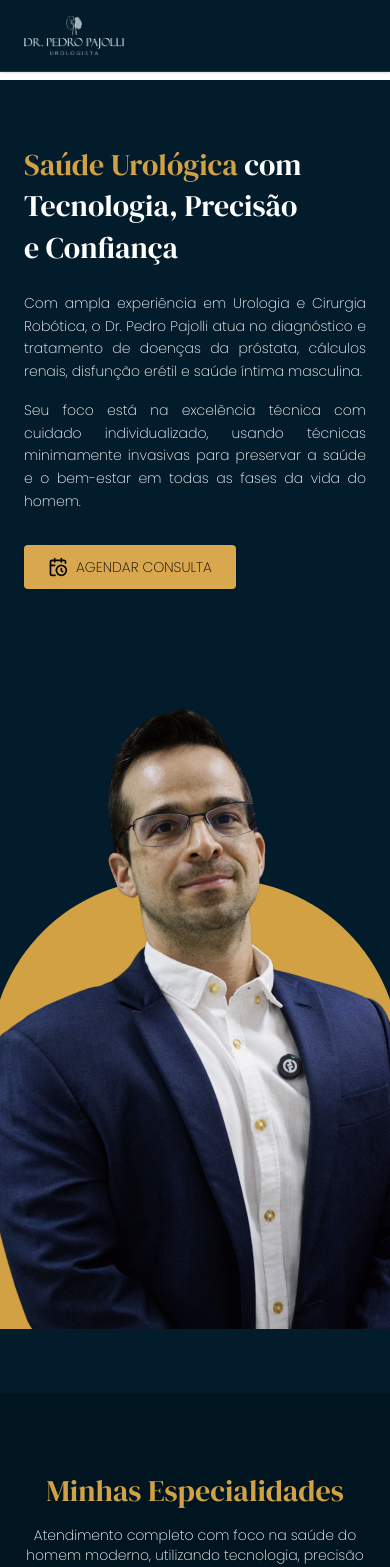
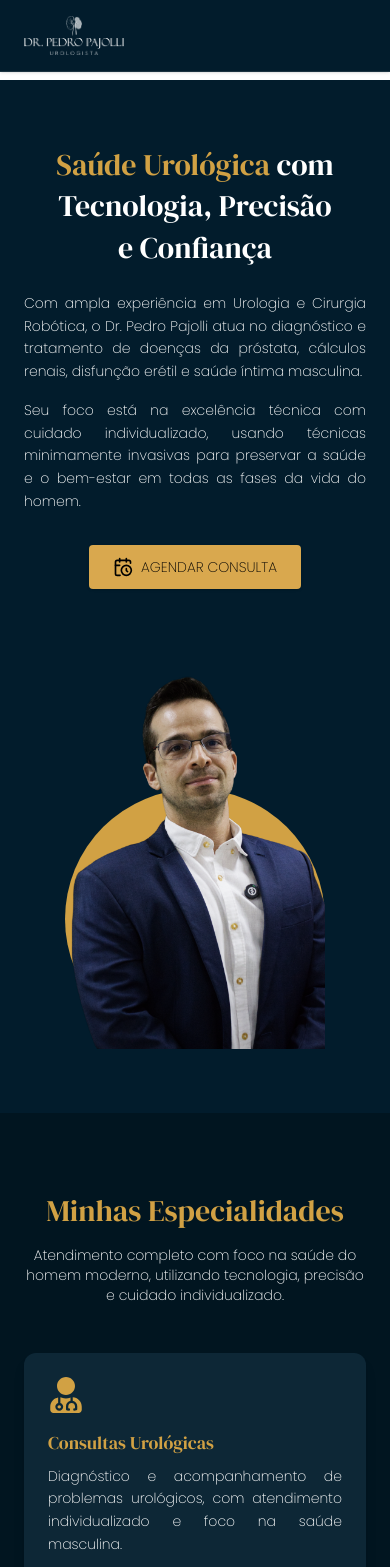
Before and after one commit to PauloSantangelo/dr-pedro-pajolli, a Next.js app: page / in a window 390 px wide. Shown: the top 1567 px of the page. Built offline with nearby package versions, Linux system fonts and the light colour scheme.

Commit message:
Atualizações visuais e responsivas finais

```diff
--- a/src/components/sections/DuvidasSection.tsx
+++ b/src/components/sections/DuvidasSection.tsx
@@ -9,79 +9,79 @@ const videosDestaque = [
     pergunta: "Cirurgia robótica pode falhar?",
     videoUrl: "/videos/pode-falhar-cirurgia-robotica.mp4",
     descricao:
-      "Apesar da alta tecnologia, a cirurgia robótica pode apresentar falhas, principalmente por fatores humanos, anatômicos ou limitações técnicas."
+      "Apesar de envolver alta tecnologia, a cirurgia robótica é um dos métodos mais seguros da atualidade. Ela oferece máxima precisão, menor risco de sangramento, recuperação mais rápida e menor trauma aos tecidos, sendo amplamente utilizada nos melhores centros médicos do mundo. As falhas são extremamente raras e, quando ocorrem, geralmente estão relacionadas a fatores humanos, variações anatômicas do paciente ou limitações específicas do equipamento. Ainda assim, esses riscos são minimizados por uma equipe experiente, treinada e por protocolos rigorosos de segurança."
   },
   {
     pergunta: "Câncer de próstata: quando indicar cirurgia robótica?",
     videoUrl: "/videos/cancer-prostata-cirurgia-robotica.mp4",
     descricao:
-      "A cirurgia robótica oferece uma alternativa menos invasiva e com recuperação mais rápida para o câncer de próstata."
+      "A cirurgia robótica oferece uma alternativa menos invasiva e com recuperação mais rápida para o câncer de próstata. Ela é indicada principalmente em casos localizados, nos quais é possível preservar estruturas importantes como nervos e vasos, promovendo melhor qualidade de vida no pós-operatório."
   },
   {
     pergunta: "O que acontece quando a testosterona está baixa?",
     videoUrl: "/videos/testosterona-baixa.mp4",
     descricao:
-      "A baixa testosterona pode causar fadiga, diminuição da libido, alterações de humor e perda de massa muscular. A avaliação médica é fundamental."
+      "A baixa testosterona pode causar fadiga, diminuição da libido, alterações de humor e perda de massa muscular. O tratamento adequado é baseado na reposição hormonal e em mudanças no estilo de vida, sempre com acompanhamento médico."
   },
   {
     pergunta: "Vasectomia diminui a testosterona?",
     videoUrl: "/videos/vasectomia-diminui-testosterona.mp4",
     descricao:
-      "Não. A vasectomia não interfere na produção de testosterona, pois não altera a função dos testículos."
+      "Não. A vasectomia não interfere na produção de testosterona, pois não altera a função dos testículos. O procedimento apenas interrompe a passagem dos espermatozoides, sem afetar os hormônios."
   },
   {
     pergunta: "É possível engravidar após vasectomia?",
     videoUrl: "/videos/engravida-apos-vasectomia.mp4",
     descricao:
-      "A reversão da vasectomia pode permitir uma nova gravidez, mas o sucesso depende do tempo decorrido e da técnica usada."
+      "Embora a vasectomia seja um método altamente eficaz de contracepção masculina, com taxas de sucesso superiores a 99%, ainda existe uma chance extremamente rara de gravidez espontânea. Isso pode ocorrer por recanalização dos canais deferentes, mesmo anos após o procedimento. Além disso, é possível engravidar por meio de reversão da vasectomia, feita por microcirurgia. As chances de sucesso nesse caso variam conforme o tempo decorrido desde a cirurgia e as condições clínicas do paciente."
   },
   {
     pergunta: "Cirurgia robótica vs laparoscópica: qual escolher?",
     videoUrl: "/videos/cirurgia-robotica-vs-laparoscopica.mp4",
     descricao:
-      "A cirurgia robótica proporciona maior precisão e menor agressão ao corpo, sendo indicada em muitos casos sobre a laparoscópica tradicional."
+      "A cirurgia robótica proporciona maior precisão, menor trauma e recuperação mais rápida. É indicada em muitos casos com mais benefícios do que a laparoscopia tradicional."
   },
   {
     pergunta: "Caroço ou nódulo: o que pode ser?",
     videoUrl: "/videos/caroco-ou-nodulo-o-que-pode-ser.mp4",
     descricao:
-      "Um caroço pode indicar desde inflamações simples até tumores. A avaliação médica com exames de imagem é essencial."
+      "Um caroço pode indicar desde inflamações simples até tumores. A avaliação médica com exames de imagem é fundamental para o diagnóstico correto."
   },
   {
     pergunta: "Preenchimento peniano aumenta em repouso?",
     videoUrl: "/videos/preenchimento-aumenta-em-repouso.mp4",
     descricao:
-      "Sim. O procedimento busca melhorar a proporção peniana mesmo em estado flácido, gerando mais satisfação estética."
+      "Sim. O procedimento visa melhorar a proporção peniana mesmo em estado flácido, promovendo mais autoestima e satisfação estética."
   },
   {
     pergunta: "Preenchimento peniano causa impotência?",
     videoUrl: "/videos/preenchimento-gera-hipotencia.mp4",
     descricao:
-      "Não. Quando bem executado, o preenchimento não causa impotência, pois respeita as estruturas funcionais do pênis."
+      "Não. Quando realizado com técnica adequada, o preenchimento não compromete a função erétil nem a sensibilidade do pênis."
   },
   {
     pergunta: "Quais os sinais de pedra nos rins?",
     videoUrl: "/videos/sinais-de-pedra-nos-rins.mp4",
     descricao:
-      "Dor intensa na lombar, urina com sangue, náuseas e urgência para urinar são alguns dos principais sinais."
+      "Dor intensa na lombar, urina com sangue, náuseas e urgência para urinar são sintomas comuns. A dor costuma ser súbita e muito forte."
   },
   {
     pergunta: "Segurar urina faz mal?",
     videoUrl: "/videos/segurar-urina-faz-mal.mp4",
     descricao:
-      "Sim. Segurar urina com frequência pode favorecer infecções e sobrecarga da bexiga, afetando sua função."
+      "Sim. Segurar a urina por longos períodos pode favorecer infecções, aumento da pressão vesical e comprometer a função da bexiga ao longo do tempo."
   },
   {
     pergunta: "Preenchimento peniano altera a sensibilidade?",
     videoUrl: "/videos/preenchimento-muda-sensibilidade.mp4",
     descricao:
-      "Em geral, não. Quando feito corretamente, o preenchimento respeita áreas sensíveis, mantendo as sensações táteis preservadas."
+      "Não. O procedimento respeita as estruturas sensíveis do pênis e, quando feito corretamente, não altera a sensibilidade tátil."
   },
   {
     pergunta: "Vasectomia pode ser revertida?",
     videoUrl: "/videos/vasectomia-pode-reverter.mp4",
     descricao:
-      "Sim. Em muitos casos, é possível realizar a reversão da vasectomia por microcirurgia, com taxas de sucesso variáveis."
+      "Embora muitas pessoas tenham dúvidas sobre a reversão natural da vasectomia, é importante esclarecer que isso é extremamente raro e improvável. Para que ocorra uma nova gravidez, geralmente é necessário recorrer à microcirurgia específica, realizada por especialistas. O sucesso do procedimento depende de diversos fatores, como o tempo desde a vasectomia, a técnica utilizada originalmente e as condições anatômicas do paciente. Mesmo com alta tecnologia, a reversão exige avaliação individualizada para garantir segurança e bons resultados."
   }
 ];
 
@@ -127,7 +127,7 @@ export default function DuvidasSection() {
                       transition={{ duration: 0.4 }}
                       className="flex flex-col md:flex-row gap-6 px-6 pb-6"
                     >
-                      <div className="flex-1 text-sm font-[var(--font-body)] font-extralight text-justify flex items-center">
+                      <div className="flex-1 max-w-xl text-sm font-[var(--font-body)] font-extralight text-justify flex items-center">
                         {descricao}
                       </div>
                       <div className="flex justify-center md:justify-end">
--- a/src/components/sections/HeroSection.tsx
+++ b/src/components/sections/HeroSection.tsx
@@ -9,12 +9,12 @@ export default function HeroSection() {
   return (
     <section
       id="inicio"
-      className="relative w-full min-h-[82vh] bg-[#021C2C] text-white px-6 py-16 overflow-hidden"
+      className="relative w-full min-h-screen lg:min-h-[82vh] bg-[#021C2C] text-white px-6 py-16 overflow-hidden"
     >
       <div className="relative z-10 max-w-7xl mx-auto flex flex-col lg:flex-row items-center justify-between gap-10">
-        {/* Texto à esquerda com animação */}
+        {/* Texto à esquerda */}
         <motion.div
-          className="flex-1 space-y-6"
+          className="flex-1 space-y-6 text-center lg:text-left"
           initial={{ opacity: 0, x: -50 }}
           animate={{ opacity: 1, x: 0 }}
           transition={{ duration: 0.8, ease: "easeOut" }}
@@ -25,7 +25,7 @@ export default function HeroSection() {
             e Confiança
           </h1>
 
-          <div className="text-sm md:text-base font-[var(--font-body)] font-extralight max-w-xl text-justify space-y-4 leading-relaxed">
+          <div className="text-sm md:text-base font-[var(--font-body)] font-extralight max-w-xl mx-auto lg:mx-0 text-justify space-y-4 leading-relaxed">
             <p>
               Com ampla experiência em Urologia e Cirurgia Robótica, o Dr. Pedro Pajolli atua no diagnóstico e tratamento de doenças da próstata, cálculos renais, disfunção erétil e saúde íntima masculina.
             </p>
@@ -34,6 +34,7 @@ export default function HeroSection() {
             </p>
           </div>
 
+          <div className="flex justify-center lg:justify-start">
             <a
               href="#agendar"
               className="inline-flex items-center gap-2 px-6 py-3 rounded bg-[#d9a84e] text-black font-[var(--font-body)] font-medium text-sm shadow hover:bg-[#c99942] transition mt-2"
@@ -41,17 +42,24 @@ export default function HeroSection() {
               <LuCalendarClock size={20} />
               AGENDAR CONSULTA
             </a>
+          </div>
         </motion.div>
 
-        {/* Imagem com animação e moldura ajustada */}
+        {/* Imagem do Dr. com fundo dinâmico */}
         <motion.div
-          className="relative flex-1 flex items-end justify-center h-[720px]"
+          className="relative flex-1 flex items-end justify-center h-[480px] md:h-[600px] lg:h-[720px]"
           initial={{ opacity: 0, y: 60 }}
           animate={{ opacity: 1, y: 0 }}
           transition={{ duration: 1, ease: "easeOut", delay: 0.2 }}
         >
-          <div className="absolute bottom-0 w-[410px] h-[450px] bg-[#d1a144] rounded-t-[180px] z-0" />
-          <div className="relative w-[460px] h-[700px] z-10">
+          {/* Círculo de fundo para mobile */}
+          <div className="absolute bottom-0 w-[260px] h-[260px] bg-[#d1a144] rounded-full z-0 lg:hidden" />
+
+          {/* Moldura tradicional apenas no desktop */}
+          <div className="hidden lg:block absolute bottom-0 w-[410px] h-[450px] bg-[#d1a144] rounded-t-[180px] z-0" />
+
+          {/* Foto do Dr. Pedro */}
+          <div className="relative w-[260px] h-[420px] md:w-[380px] md:h-[600px] lg:w-[460px] lg:h-[700px] z-10">
             <Image
               src="/imagens/drpedro1.webp"
               alt="Dr. Pedro Pajolli"
@@ -62,7 +70,7 @@ export default function HeroSection() {
           </div>
         </motion.div>
 
-        {/* Texto à direita com citação */}
+        {/* Citação visível apenas no desktop */}
         <motion.div
           className="hidden lg:flex flex-1 items-center justify-end"
           initial={{ opacity: 0, x: 50 }}
```
Lines whose indentation alone changed are shown as unchanged.
